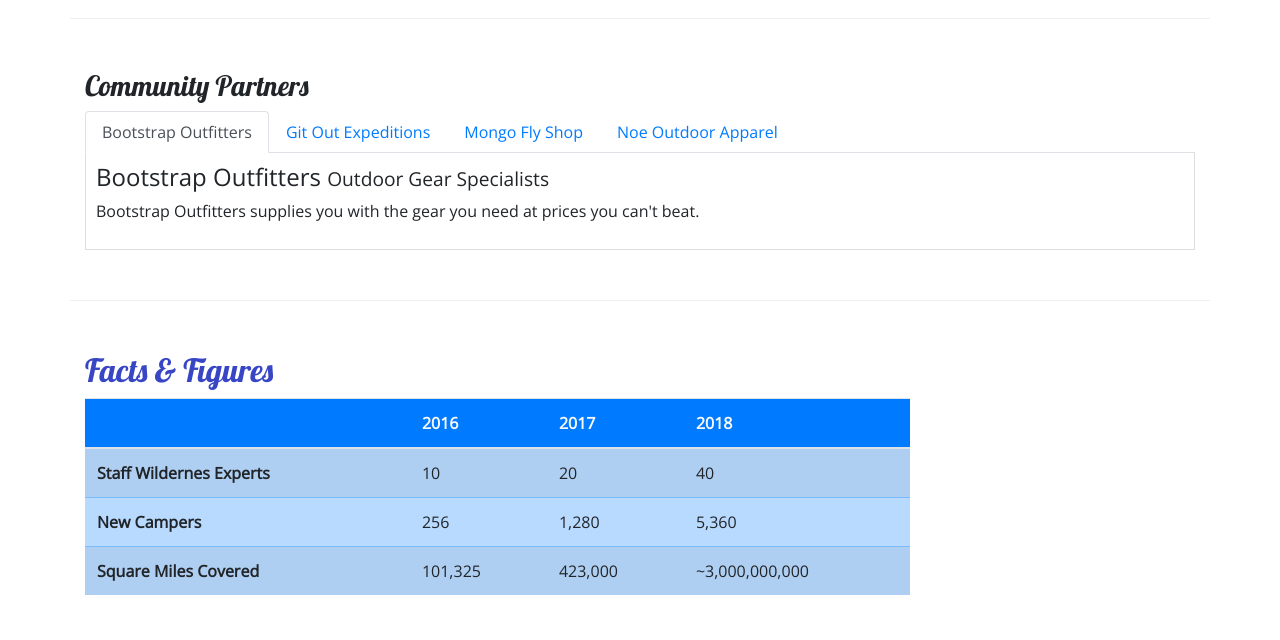
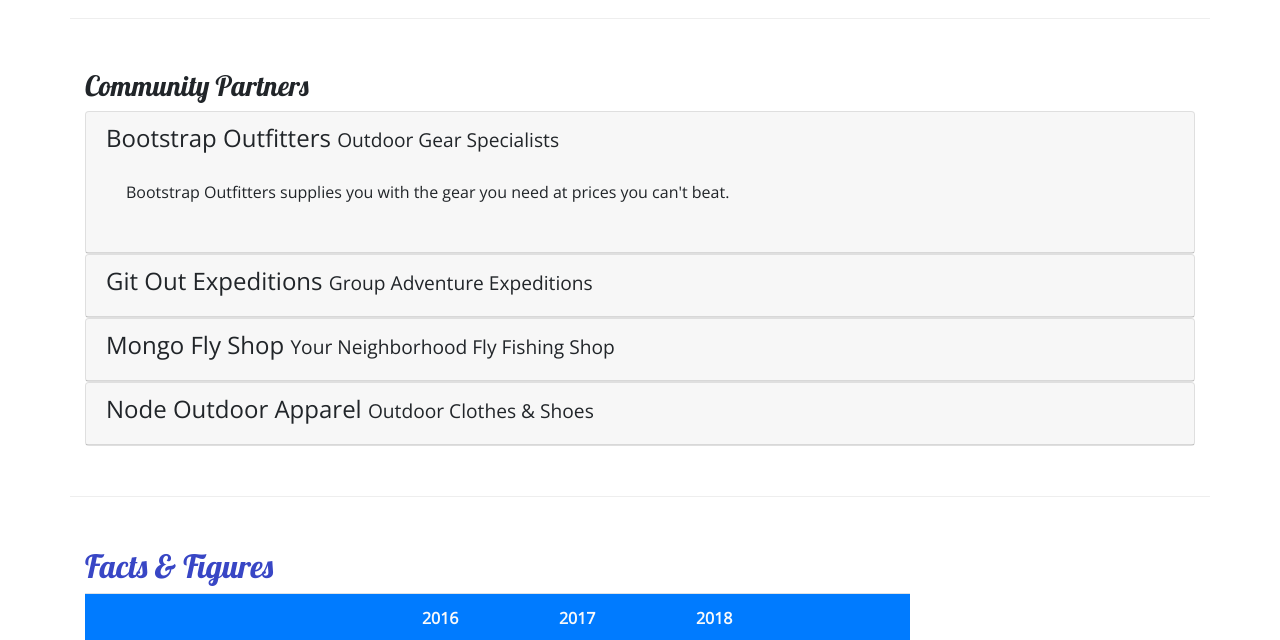
Before and after one commit to pablodhernandez/Campsite-Website, a website: page aboutus.html in a window 1280 px wide. Shown: the part 810-1450 px from the top of the page. Drawn offline with nearby package versions, Linux system fonts and the light colour scheme.

Commit message:
Accordion

```diff
--- a/aboutus.html
+++ b/aboutus.html
@@ -102,28 +102,62 @@
         <div class="row row-content">
             <div class="col">
                 <h3>Community Partners</h3>
-                <ul class="nav nav-tabs">
-                    <li class="nav-item"><a class="nav-link active" href="#bootstrap" role="tab" data-toggle="tab">Bootstrap Outfitters</a></li>
-                    <li class="nav-item"><a class="nav-link" href="#git" role="tab" data-toggle="tab">Git Out Expeditions</a></li>
-                    <li class="nav-item"><a class="nav-link" href="#mongo" role="tab" data-toggle="tab">Mongo Fly Shop</a></li>
-                    <li class="nav-item"><a class="nav-link" href="#node" role="tab" data-toggle="tab">Noe Outdoor Apparel</a></li>
-                </ul>
-                <div class="tab-content">
-                    <div role="tabpanel" class="tab-pane fade show active" id="bootstrap">
-                        <h4>Bootstrap Outfitters <small>Outdoor Gear Specialists</small></h4>
-                        <p class="d-none d-sm-block">Bootstrap Outfitters supplies you with the gear you need at prices you can't beat.</p>
+                <div id="accordion">
+                    <div class="card">
+                        <div role="tab" class="card-header">
+                            <h4>
+                                <a data-toggle="collapse" data-target="#bootstrap">
+                                    Bootstrap Outfitters <small>Outdoor Gear Specialists</small>
+                                </a>
+                            </h4>
+                            <div class="collapse show" id="bootstrap" data-parent="#accordion">
+                                <div class="card-body">
+                                    <p class="d-none d-sm-block">Bootstrap Outfitters supplies you with the gear you need at prices you can't beat.</p>
+                                </div>
+                            </div>
+                        </div>
                     </div>
-                    <div role="tabpanel" class="tab-pane fade" id="git">
-                        <h4>Git Out Expeditions <small>Group Adventure Expeditions</small></h4>
-                        <p class="d-none d-sm-block">Join Git Out Expeditions to explore new horizons with a group of other adventurers!</p>
+                    <div class="card">
+                        <div role="tab" class="card-header">
+                            <h4>
+                                <a class="collapsed" data-toggle="collapse" data-target="#git">
+                                    Git Out Expeditions <small>Group Adventure Expeditions</small>
+                                </a>
+                            </h4>
+                            <div class="collapse" id="git" data-parent="#accordion">
+                                <div class="card-body">
+                                    <p class="d-none d-sm-block">Join Git Out Expeditions to explore new horizons with a group of other adventurers!</p>
+                                </div>
+                            </div>
+                        </div>
                     </div>
-                    <div role="tabpanel" class="tab-pane fade" id="mongo">
-                        <h4>Mongo Fly Shop <small>Your Neighborhood Fly Fishing Shop</small></h4>
-                        <p class="d-none d-sm-block">Need a new fishing pole, a tacklebox, or flies of all kinds? Stop by Mongo Fly Shop.</p>
+                    <div class="card">
+                        <div role="tab" class="card-header">
+                            <h4>
+                                <a class="collapsed" data-toggle="collapse" data-target="#mongo">
+                                    Mongo Fly Shop <small>Your Neighborhood Fly Fishing Shop</small>
+                                </a>
+                            </h4>
+                            <div class="collapse" id="mongo" data-parent="#accordion">
+                                <div class="card-body">
+                                    <p class="d-none d-sm-block">Need a new fishing pole, a tacklebox, or flies of all kinds? Stop by Mongo Fly Shop.</p>
+                                </div>
+                            </div>
+                        </div>
                     </div>
-                    <div role="tabpanel" class="tab-pane fade" id="node">
-                        <h4>Node Outdoor Apparel <small>Outdoor Clothes & Shoes</small></h4>
-                        <p class="d-none d-sm-block">From polar fleeces to swimsuits, hiking boots to waders, a visit to Node will be sure to get you covered.</p>
+                    <div class="card">
+                        <div role="tab" class="card-header">
+                            <h4>
+                                <a class="collapsed" data-toggle="collapse" data-target="#node">
+                                    Node Outdoor Apparel <small>Outdoor Clothes & Shoes</small>
+                                </a>
+                            </h4>
+                            <div class="collapse" id="node" data-parent="#accordion">
+                                <div class="card-body">
+                                    <p class="d-none d-sm-block">From polar fleeces to swimsuits, hiking boots to waders, a visit to Node will be sure to get you covered.</p>
+                                </div>
+                            </div>
+                        </div>
                     </div>
                 </div>
             </div>
--- a/css/styles.css
+++ b/css/styles.css
@@ -42,3 +42,9 @@ header h2 {
     border-top: none;
     padding: 10px;
 }
+
+a, a:hover {
+    color: inherit;
+    text-decoration: none;
+    cursor: pointer
+}
```
